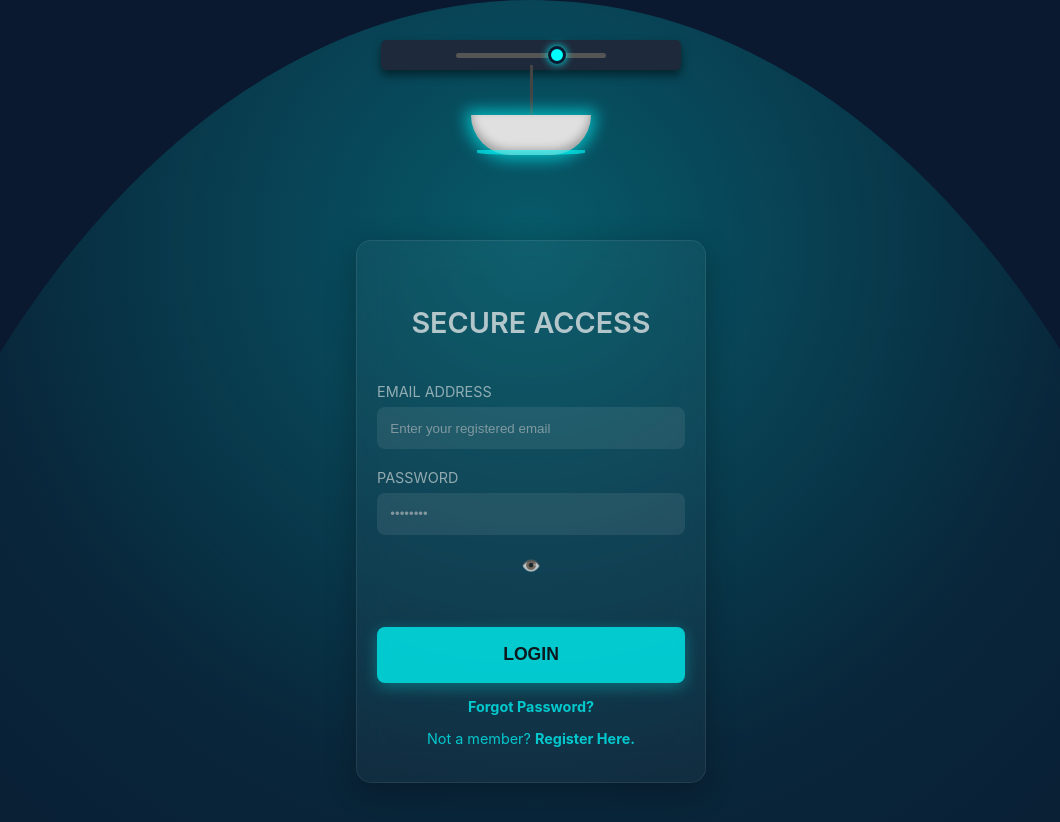
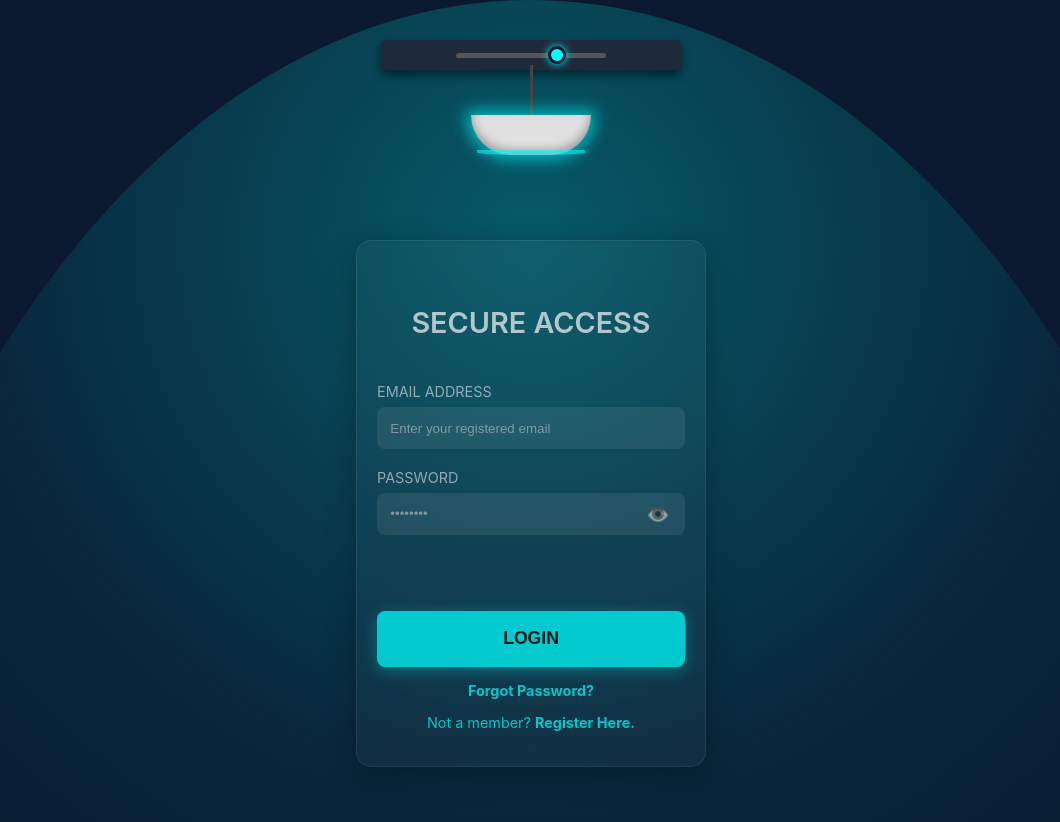
Before and after one commit to skanthiwar/Glass-Effect-Auth-Portal, a plain HTML site: page index.html in a window 1280 px wide. Shown: the whole page, without its empty margins (109-1169 px from the left). Drawn offline with Linux system fonts and the light colour scheme.

Commit message:
Update style.css
updated css for eye icon

```diff
--- a/style.css
+++ b/style.css
@@ -185,3 +185,36 @@ body::before {
     .form-container { margin-top: 15vh; }
     .dimmer-bar { width: 250px; justify-content: center; }
 }
+
+/* ====================================================================
+   6. PASSWORD TOGGLE STYLES
+==================================================================== */
+
+/* Container to hold both the input and the icon */
+.password-container {
+    position: relative;
+    margin-bottom: 1.5em;
+}
+
+/* Ensure input takes full width within the container, but remove its margin-bottom */
+.password-container input {
+    width: 100%;
+    margin-bottom: 0;
+    padding-right: 3em;
+}
+
+/* Style for the eye icon */
+.password-toggle {
+    position: absolute;
+    top: 50%;
+    right: 15px;
+    transform: translateY(-50%);
+    cursor: pointer;
+    color: rgba(240, 240, 240, 0.7);
+    font-size: 1.2em;
+    transition: color 0.2s;
+}
+
+.password-toggle:hover {
+    color: var(--cool-cyan);
+}
```
